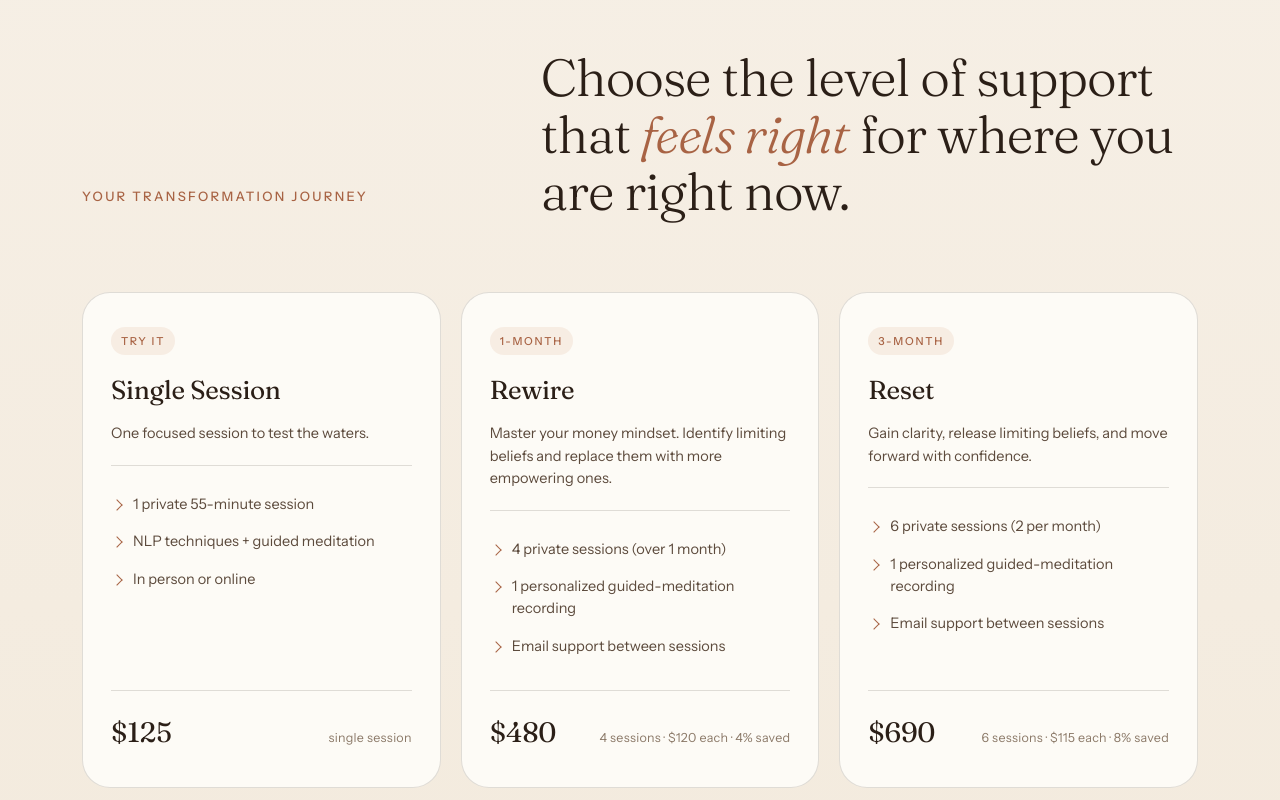
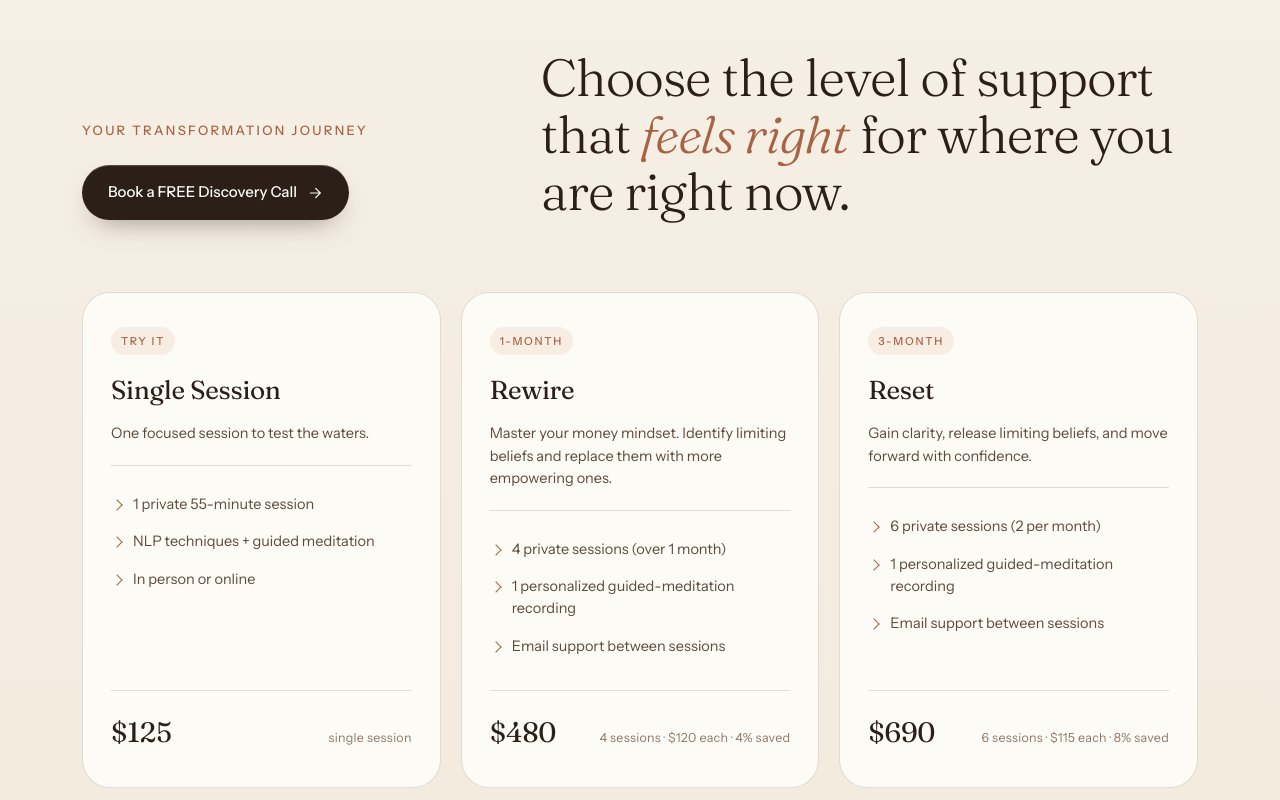
Before and after one commit to heidiEC/martina-coaching.com, a plain HTML site: page index.html in a window 1280 px wide. Shown: the part 4020-4820 px from the top of the page. Drawn offline with Linux system fonts and the light colour scheme.

Commit message:
Move discovery-call button under packages section label
Remove the "Not sure which option" line from below the packages.

Co-Authored-By: Claude Opus 5.5 <noreply@anthropic.com>
Claude-Session: https://claude.ai/code/session_01GTq3wNzESEjFtAqG6HtRqU

```diff
--- a/index.html
+++ b/index.html
@@ -826,8 +826,8 @@
       font-weight: 500;
     }
 
-    .packages-cta .btn {
-      margin-top: 12px;
+    .packages-intro .section-label {
+      margin: 0 0 24px;
     }
 
     .packages-footnote {
@@ -1504,7 +1504,17 @@
   <section id="packages" class="packages">
     <div class="wrap">
       <div class="section-head">
-        <p class="section-label reveal">Your transformation journey</p>
+        <div class="packages-intro reveal">
+          <p class="section-label">Your transformation journey</p>
+          <!-- TODO: swap this email link for the discovery-call calendar link once it's set up -->
+          <a href="mailto:hello@martinacoaching.com?subject=Free%20Discovery%20Call" class="btn btn-primary">
+            Book a FREE Discovery Call
+            <svg width="16" height="16" viewBox="0 0 24 24" fill="none" stroke="currentColor" stroke-width="1.8"
+              stroke-linecap="round">
+              <path d="M5 12h14M13 5l7 7-7 7" />
+            </svg>
+          </a>
+        </div>
         <h2 class="reveal">Choose the level of support that <em>feels right</em> for where you are right now.</h2>
       </div>
 
@@ -1624,15 +1634,6 @@
         <p class="packages-details">
           <strong>Every session is 55 minutes.</strong> Package sessions are valid for one year from purchase.
         </p>
-        <p>Not sure which option is right for you? Start with a complimentary 15-minute call.</p>
-        <!-- TODO: swap this email link for the discovery-call calendar link once it's set up -->
-        <a href="mailto:hello@martinacoaching.com?subject=Free%20Discovery%20Call" class="btn btn-primary">
-          Book a FREE Discovery Call
-          <svg width="16" height="16" viewBox="0 0 24 24" fill="none" stroke="currentColor" stroke-width="1.8"
-            stroke-linecap="round">
-            <path d="M5 12h14M13 5l7 7-7 7" />
-          </svg>
-        </a>
       </div>
 
       <div class="packages-footnote reveal">
```
